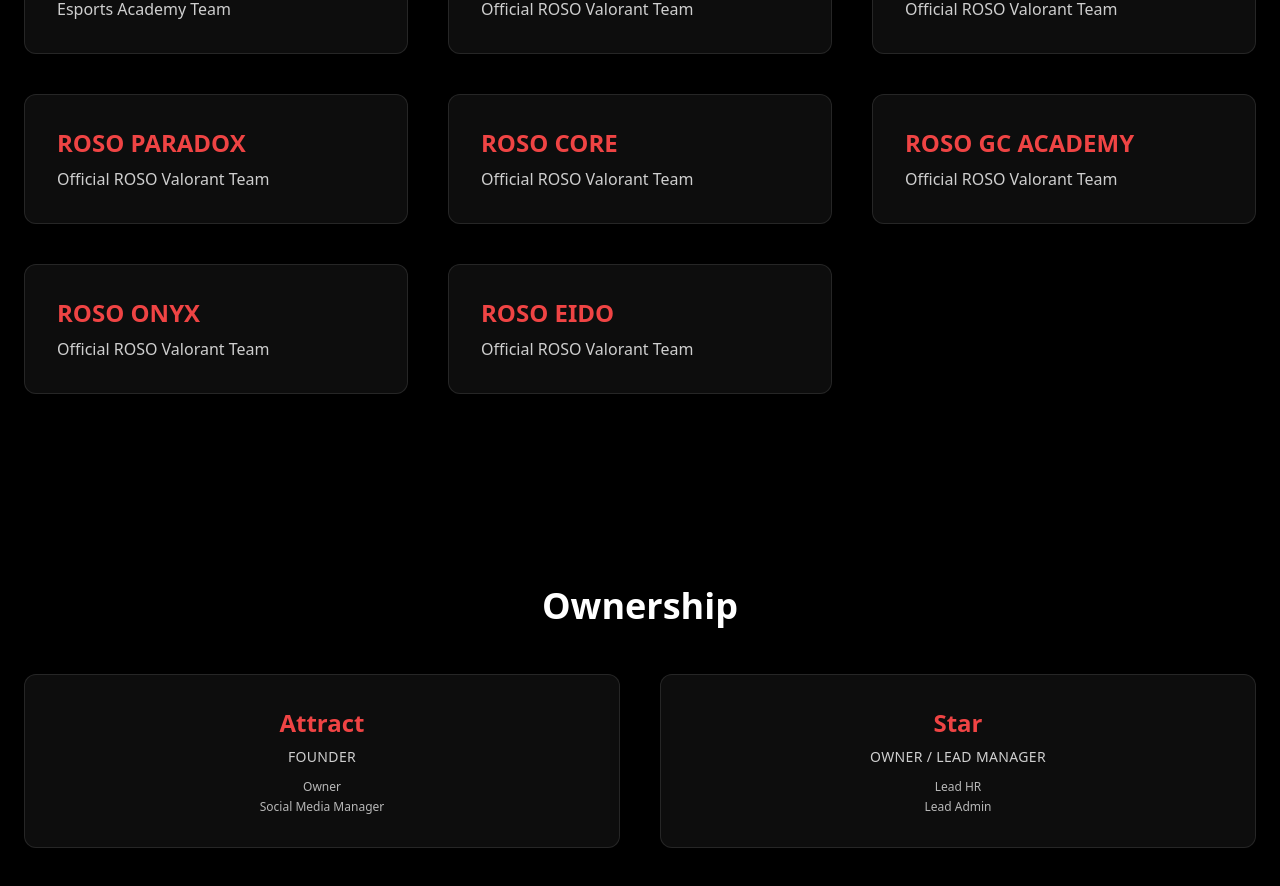
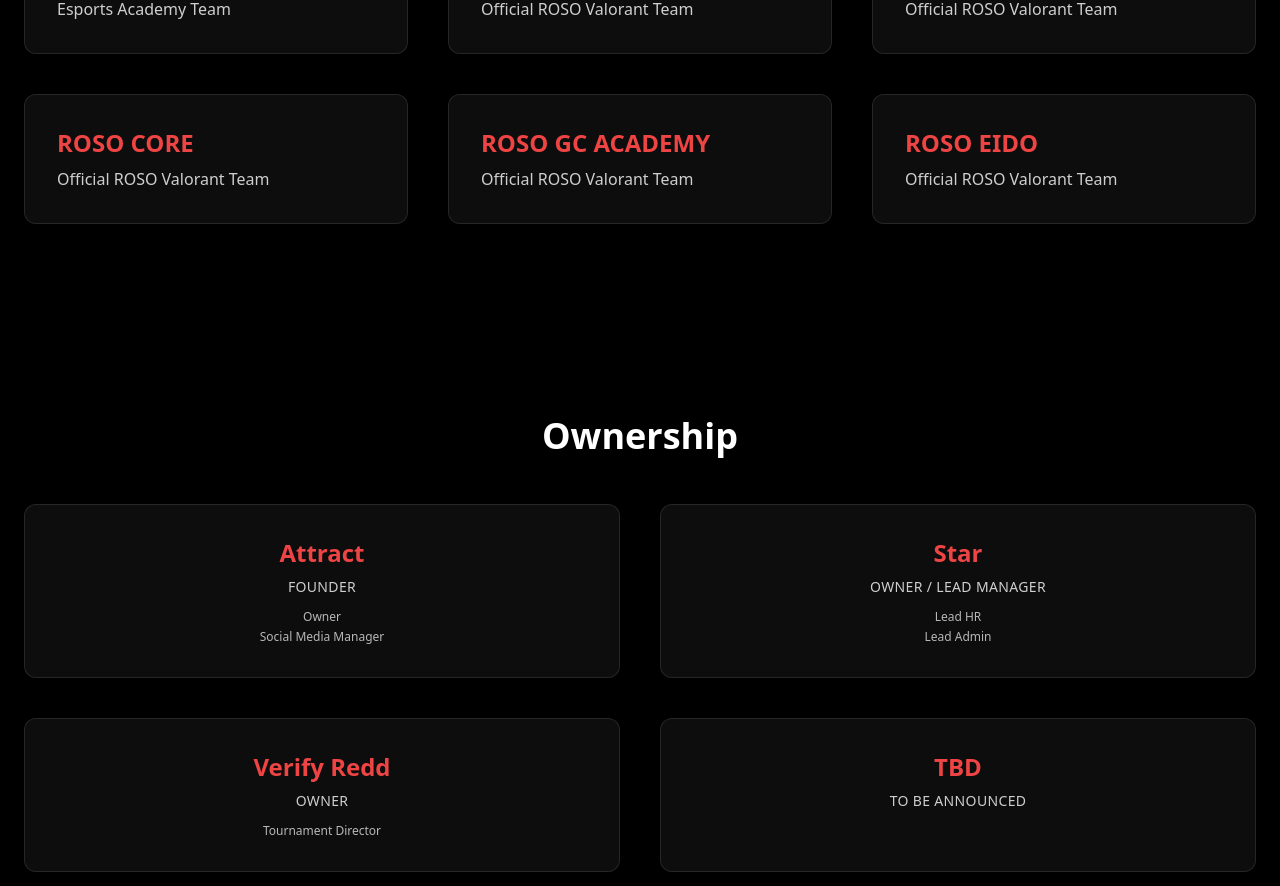
Before and after one commit to Farstar09/finalstaffroso, a React (Vite) app: page / in a window 1280 px wide. Shown: the part 980-1866 px from the top of the page. Built offline with nearby package versions, Linux system fonts and the light colour scheme.

Commit message:
Update App.jsx

```diff
--- a/src/App.jsx
+++ b/src/App.jsx
@@ -236,12 +236,11 @@
   "ROSO ROYAL",
   "ROSO HYACINTH",
   "ROSO SAPPHIRE",
-    "ROSO PARADOX",
   "ROSO CORE",
   "ROSO GC ACADEMY",
-    "ROSO ONYX",
   "ROSO EIDO",
 ];
+
 
   return (
     <section id="teams" className="py-24 px-6 max-w-7xl mx-auto">
```
Lines whose indentation alone changed are shown as unchanged.
